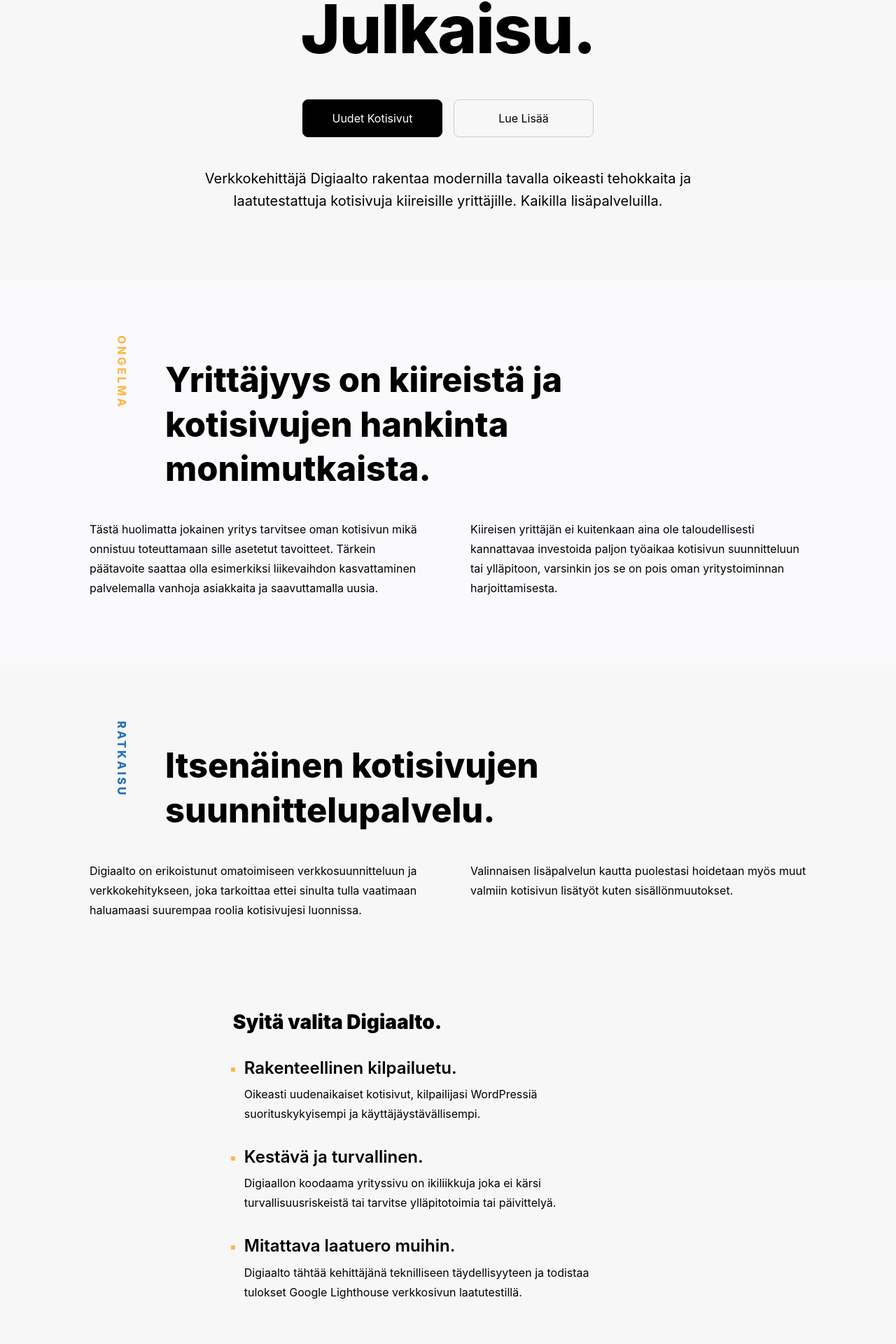
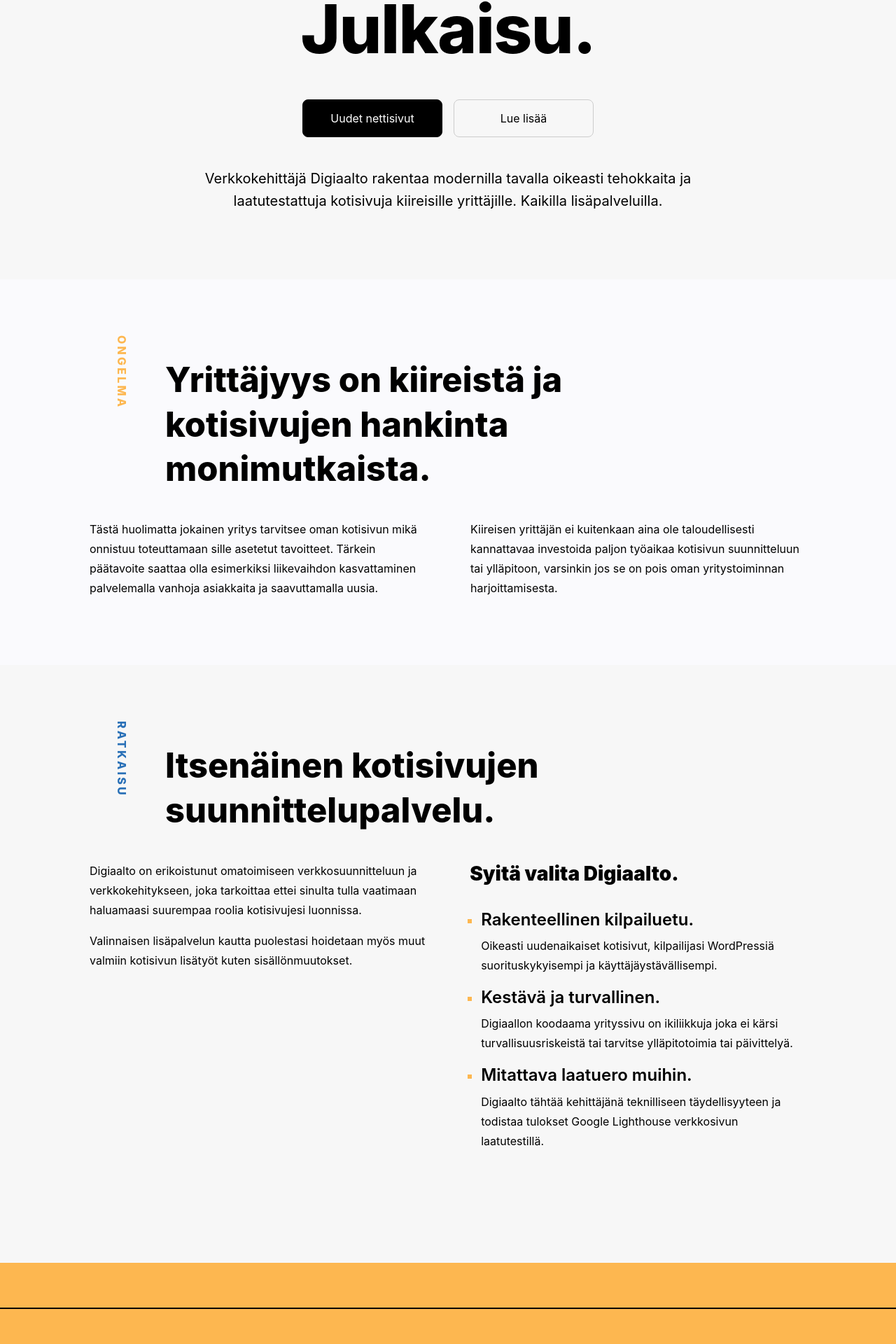
Before and after one commit to digiaalto/etusivu, a Next.js app: page / in a window 1280 px wide. Shown: the part 374-2294 px from the top of the page at 70% size. Built offline with nearby package versions, Linux system fonts and the light colour scheme; a small style sheet from the web is missing.

Commit message:
Korjauskia

```diff
--- a/components/LP_Hero.js
+++ b/components/LP_Hero.js
@@ -42,8 +42,8 @@ export default Hero
 const CtaButtons = () => {
   return (
     <div className={styles.ctaButtons}>
-      <Button href="/tilaus" text="Uudet Kotisivut" />
-      <Button href="/#kotisivujen-hankinta" text="Lue Lisää" secondary={true} />
+      <Button href="/tilaus" text="Uudet nettisivut" />
+      <Button href="/#kotisivujen-hankinta" text="Lue lisää" secondary={true} />
     </div>
   )
 }
--- a/components/LP_Pricing.js
+++ b/components/LP_Pricing.js
@@ -1,12 +1,10 @@
 import styles from "../styles/LP_Pricing.module.sass"
-import { Fade } from "react-awesome-reveal"
 import Expect from "./LP_Expect"
 
 const LP_Pricing = (props) => {
   const { refs } = props
   return (
     <section className={styles.section} id="hinta" ref={refs}>
-      <Fade delay={300} direction="up" triggerOnce>
       <div className={styles.content}>
         <h3 className={styles.header}>
           Yrityssivut avaimet käteen toimituksella kiinteään hintaan 3,200€
@@ -18,7 +16,6 @@ const LP_Pricing = (props) => {
         </p>
         <Expect />
       </div>
-      </Fade>
     </section>
   )
 }
--- a/components/LP_Solution.js
+++ b/components/LP_Solution.js
@@ -24,16 +24,16 @@ const LP_Solution = (props) => {
               verkkokehitykseen, joka tarkoittaa ettei sinulta tulla vaatimaan
               haluamaasi suurempaa roolia kotisivujesi luonnissa.
             </p>
-          </div>
-          <div className={styles.textColumn}>
             <p>
               Valinnaisen lisäpalvelun kautta puolestasi hoidetaan myös muut
               valmiin kotisivun lisätyöt kuten sisällönmuutokset.
             </p>
           </div>
+          <div className={styles.textColumn}>
+            <Benefits />
+          </div>
         </div>
       </div>
-      <Benefits />
     </section>
   )
 }
--- a/styles/Benefits.module.sass
+++ b/styles/Benefits.module.sass
@@ -4,7 +4,6 @@
 .benefits
 	display: flex
 	flex-direction: column
-	margin-top: 2rem
 
 // Headers.
 .benefitHeader
@@ -16,9 +15,6 @@
 .benefitsList
 	list-style: square
 	padding: 1em
-	div
-		&:not(:first-of-type)
-			margin-top: 1.5rem
 .benefitSubheader
 	max-width: $sectionHeaderWidth
 	display: block
@@ -33,12 +29,5 @@
 
 // Media queries.
 @include laptop
-	.benefits
-		margin-top: 7rem
-		padding-left: 20%
-	.benefitsList
-		div
-			&:not(:first-of-type)
-				margin-top: 2rem
 	.benefitItem
 		max-width: 550px
```
Lines whose indentation alone changed are shown as unchanged.
